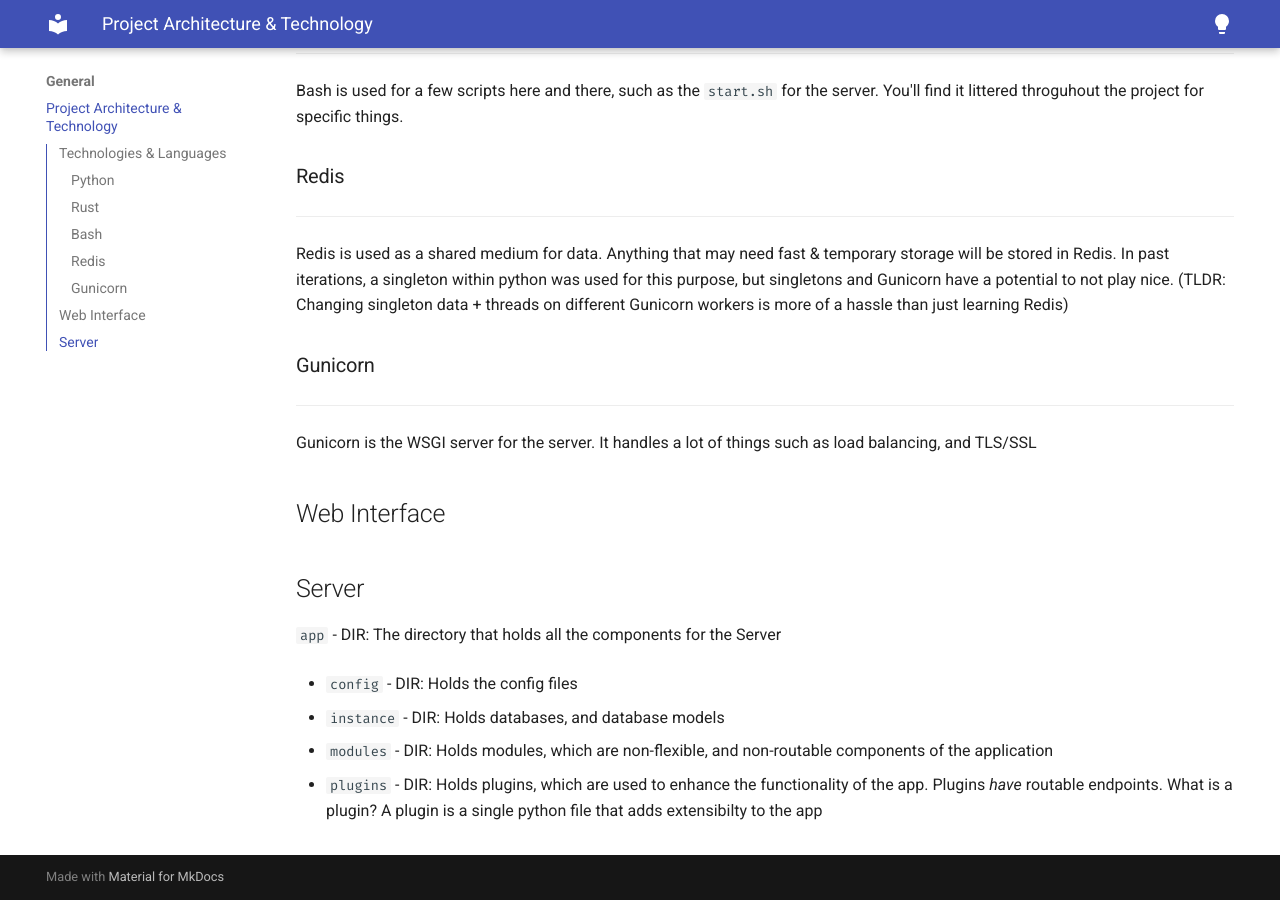
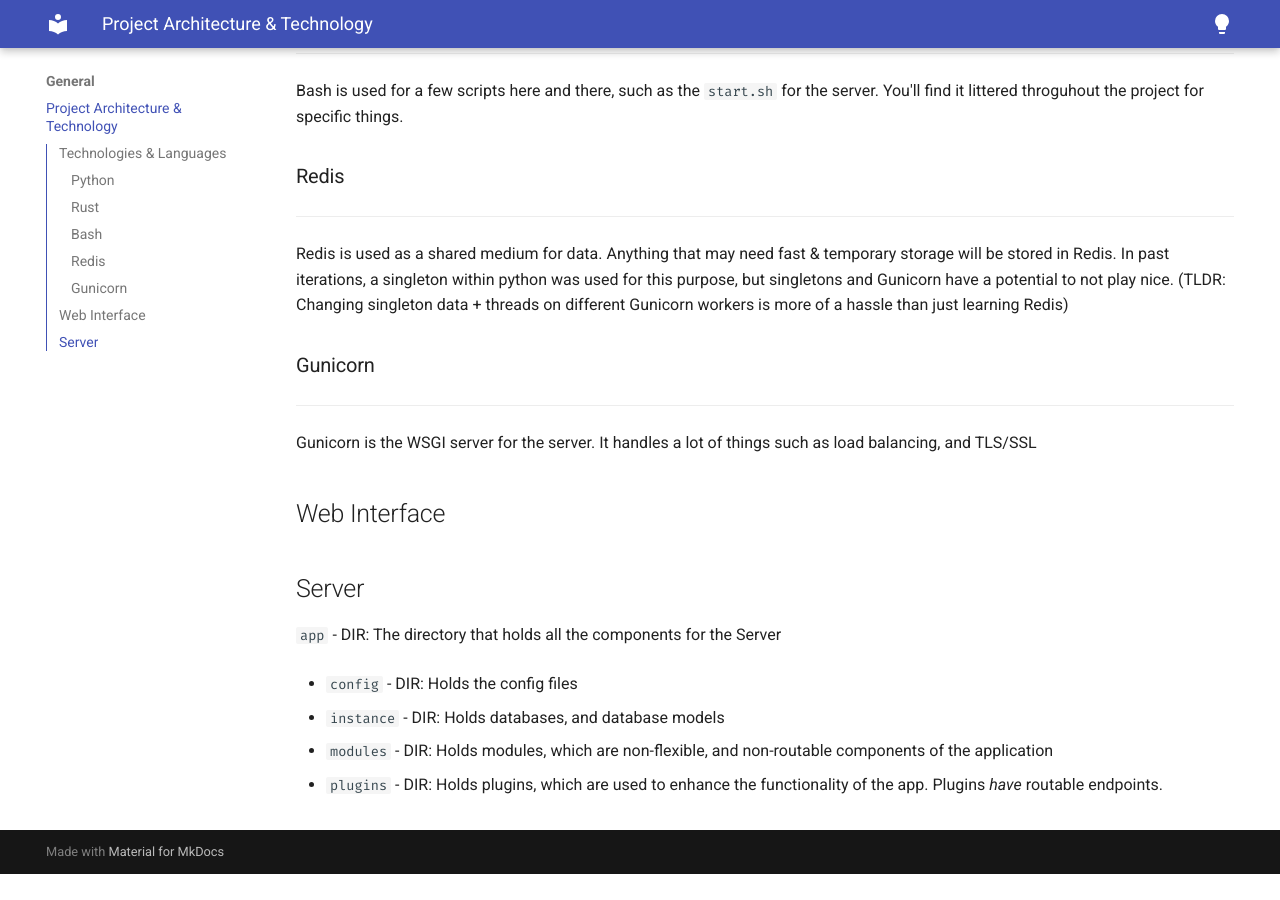
Before and after one commit to ryanq47/WhisperNet-Offensive, an MkDocs documentation site: the page built from Documentation/docs/General/Project_Architecture.md, in a window 1280 px wide and 900 px high, scrolled down 639 px. Built offline with MkDocs 1.6.1 and Material for MkDocs 9.7.7, drawn with Linux system fonts in a browser that asks for light colours; after the commit the page ends 1513 px from its top, so only the background shows below that.

Commit message:
Update Project_Architecture.md

```diff
--- a/Documentation/docs/General/Project_Architecture.md
+++ b/Documentation/docs/General/Project_Architecture.md
@@ -46,4 +46,3 @@ Gunicorn is the WSGI server for the server. It handles a lot of things such as l
 
 
 - `plugins` - DIR: Holds plugins, which are used to enhance the functionality of the app. Plugins *have* routable endpoints.
-    What is a plugin? A plugin is a single python file that adds extensibilty to the app
```
